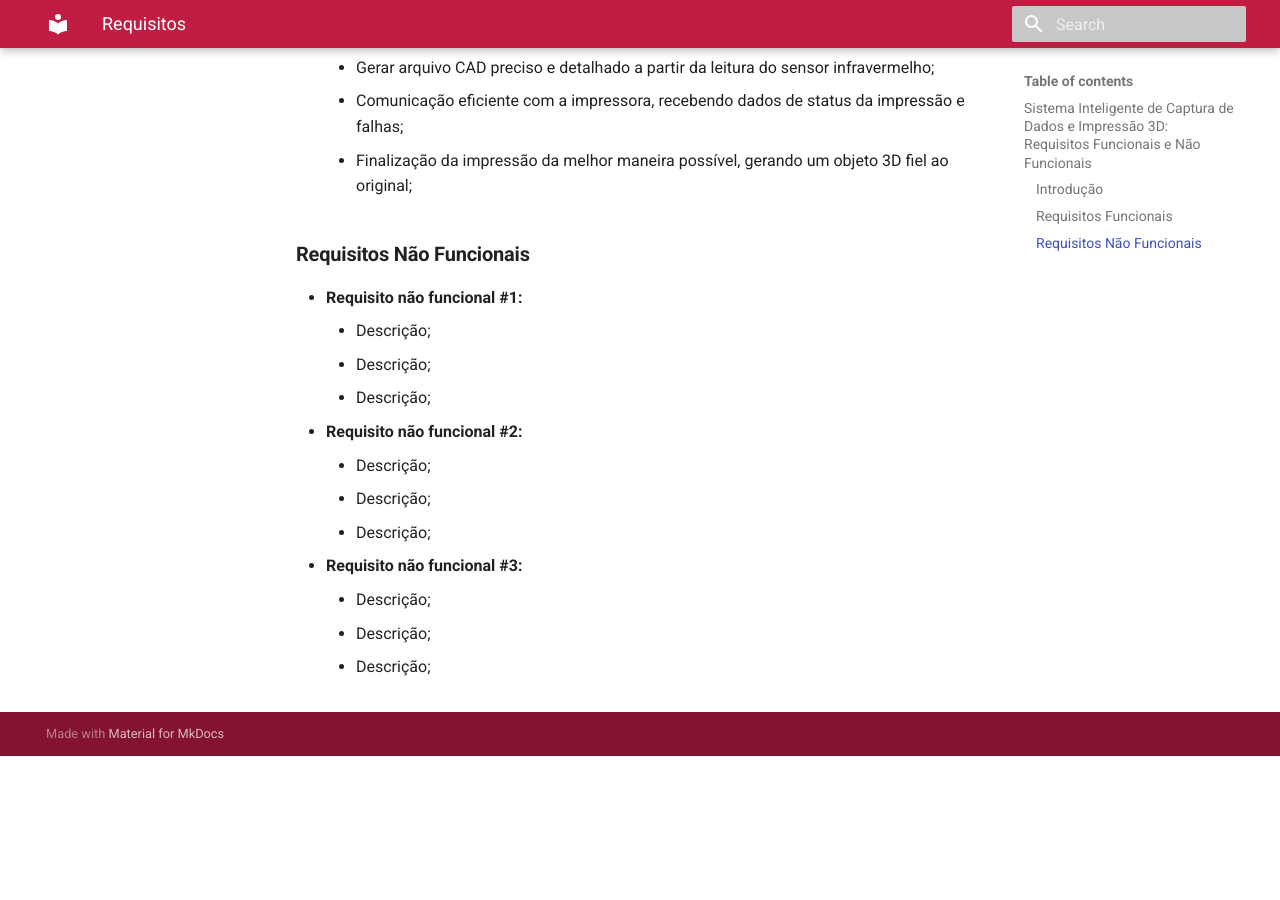
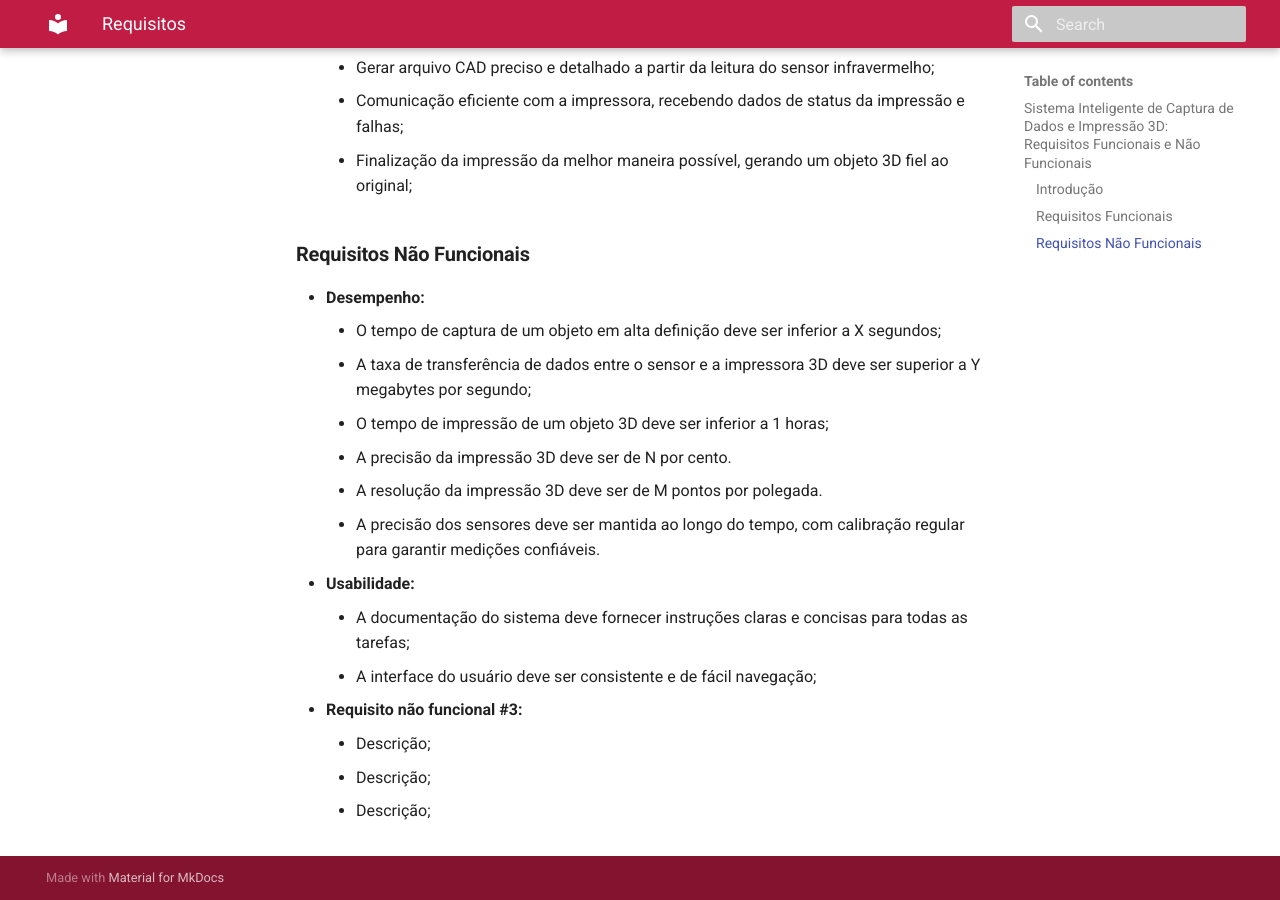
Before and after one commit to Calcioft/ScanPoint, an MkDocs documentation site: the page built from docs/software/requisitos.md, in a window 1280 px wide and 900 px high, scrolled down 738 px. Built offline with MkDocs 1.6.1 and Material for MkDocs 9.7.7, drawn with Linux system fonts in a browser that asks for light colours; before the commit the page ends 1494 px from its top, so only the background shows below that.

Commit message:
docs: add requisitos não funcionais

```diff
--- a/docs/software/requisitos.md
+++ b/docs/software/requisitos.md
@@ -15,15 +15,19 @@ O sistema inteligente de captura de dados e impressão 3D combina a captura de d
     * Gerar arquivo CAD preciso e detalhado a partir da leitura do sensor infravermelho;
     * Comunicação eficiente com a impressora, recebendo dados de status da impressão e falhas;
     * Finalização da impressão da melhor maneira possível, gerando um objeto 3D fiel ao original;
+
 ### **Requisitos Não Funcionais**
-* **Requisito não funcional #1:**
-    * Descrição;
-    * Descrição;
-    * Descrição;
-* **Requisito não funcional #2:**
-    * Descrição;
-    * Descrição;
-    * Descrição;
+
+* **Desempenho:**
+    * O tempo de captura de um objeto em alta definição deve ser inferior a X segundos;
+    * A taxa de transferência de dados entre o sensor e a impressora 3D deve ser superior a Y megabytes por segundo;
+    * O tempo de impressão de um objeto 3D deve ser inferior a 1 horas;
+    * A precisão da impressão 3D deve ser de N por cento.
+    * A resolução da impressão 3D deve ser de M pontos por polegada.
+    * A precisão dos sensores deve ser mantida ao longo do tempo, com calibração regular para garantir medições confiáveis.
+* **Usabilidade:**
+    * A documentação do sistema deve fornecer instruções claras e concisas para todas as tarefas;
+    * A interface do usuário deve ser consistente e de fácil navegação;
 * **Requisito não funcional #3:**
     * Descrição;
     * Descrição;
```
